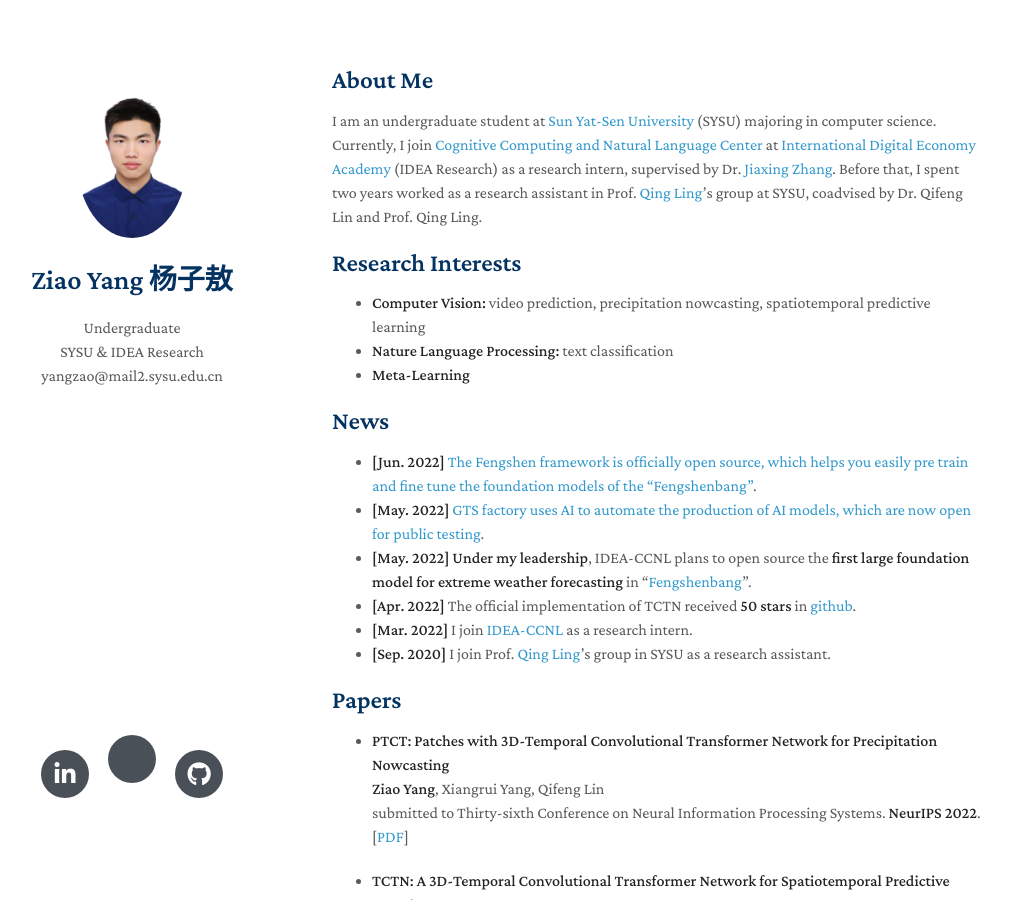
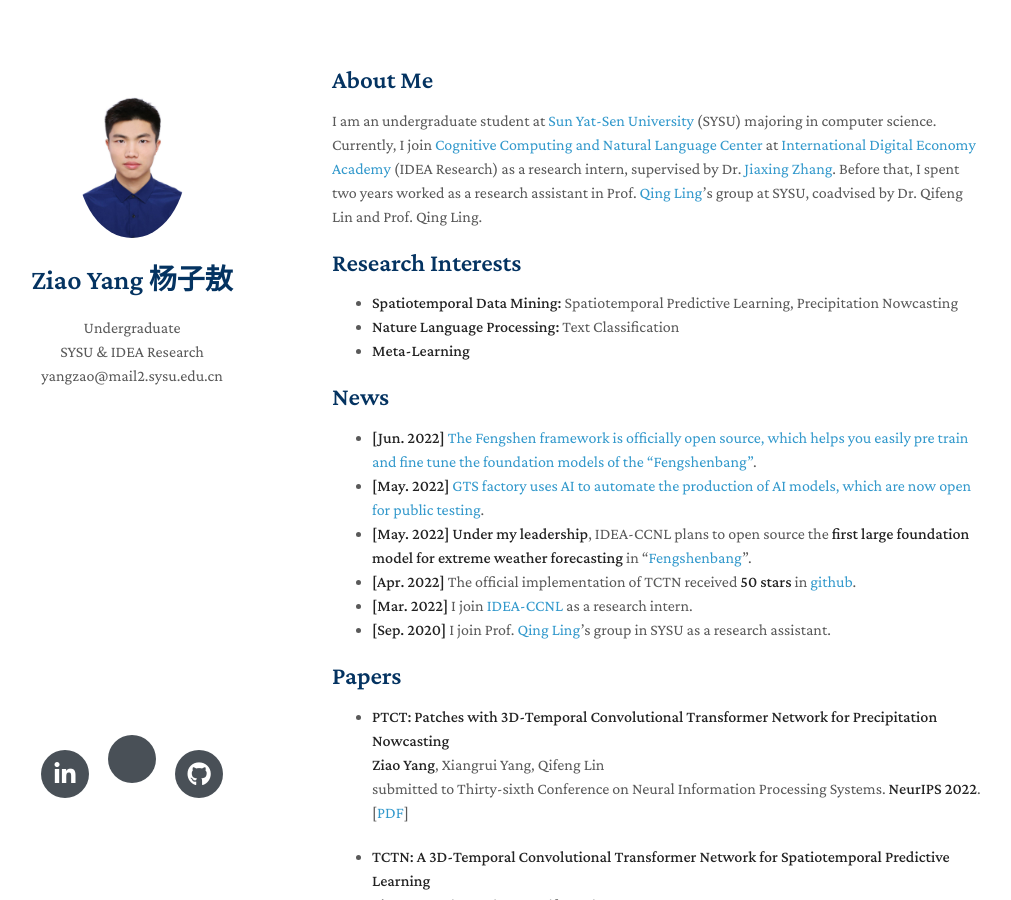
Before and after one commit to yangziao56/homepage, a Jekyll site: the page built from index.md, in a window 1280 px wide and 900 px high. Shown: the whole window, without its empty margins (138-1149 px from the left). Built offline with Jekyll 4.4.1, drawn with Linux system fonts in a browser that asks for light colours; nearby versions of some CDN libraries; a style sheet for code colours, icons or effects is not loaded; our own code applies the rules of GitHub Pages for plain Markdown files.

Commit message:
Update index.md
Signed-off-by: Ziao Yang <70676524+yangziao56@users.noreply.github.com>

```diff
--- a/index.md
+++ b/index.md
@@ -9,8 +9,8 @@
 
 ## Research Interests
 
-- **Computer Vision:** video prediction, precipitation nowcasting, spatiotemporal predictive learning
-- **Nature Language Processing:** text classification
+- **Spatiotemporal Data Mining:** Spatiotemporal Predictive Learning, Precipitation Nowcasting
+- **Nature Language Processing:** Text Classification
 - **Meta-Learning**
 
 ## News
```
